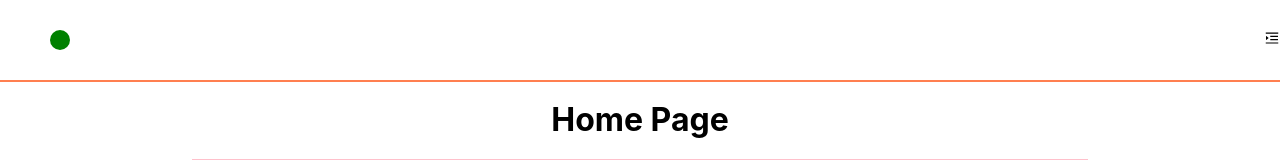
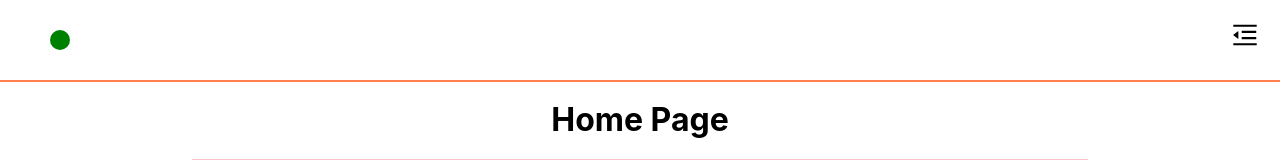
Before and after one commit to diegolb55/NextJS_IOSwidget, a Next.js app: page / in a window 1280 px wide. Shown: the top 160 px of the page. Built offline with nearby package versions, Linux system fonts and the light colour scheme.

Commit message:
added navbar

```diff
--- /dev/null
+++ b/components/NavBar.js
@@ -0,0 +1,103 @@
+import {motion} from 'framer-motion'
+import { useState, useEffect } from 'react'
+
+import {AiOutlineMenuUnfold} from 'react-icons/ai'
+import {AiOutlineMenuFold} from 'react-icons/ai'
+
+
+const MenuBar = () => {
+
+  const [openMenu, setOpenMenu] = useState(false)
+
+
+  useEffect(()=>{
+    console.log(openMenu)
+  }, [openMenu])
+
+
+  const menuVariants = {
+    open:{
+      right: 0,
+      position: "fixed"
+    },
+    closed:{
+      position: "absolute",
+      right: "-70vw",
+    }
+  }
+  const burgerVariants = {
+    open:{
+      left: 20
+    },
+    closed:{
+
+      left: -50
+    }
+  }
+
+  return (
+    <motion.div
+      style={{
+        background: "coral",
+        height: "100vh",
+        width: "70vw",
+        top: 0,
+
+      }}
+      variants={menuVariants}
+      animate={openMenu ? "open" : "closed"}
+      transition={{ type: "tween", stiffness: 10 }}
+
+    >
+
+      <motion.div
+        style={{
+          position: "absolute",
+          // border:"2px solid blue",
+          width:"fit-content",
+          fontSize: 30,
+          marginTop:20,
+        }}
+        variants={burgerVariants}
+        animate={openMenu ? "open":"closed"}
+      >
+
+        {openMenu ?
+          <AiOutlineMenuUnfold onClick={ ()=> setOpenMenu(openMenu => !openMenu) }/>
+          :
+          <AiOutlineMenuFold onClick={ ()=> setOpenMenu(openMenu => !openMenu) }/>
+        }
+
+      </motion.div>
+      <div></div>
+
+    </motion.div>
+  )
+}
+
+export default function NavBar({openNav}){
+
+    const navVariants = {
+        open:{top: 0},
+        closed:{top: "-20%"}
+    }
+
+    return (
+      <motion.div
+        style={{
+          position:"fixed",
+          zIndex:10,
+          padding:"30px 0",
+        }}
+        className="header"
+        variants={navVariants}
+        animate={openNav ? "open" : "closed"}
+
+      >
+        <div style={{borderRadius:"100%", height: 20, width:20, background:"green", marginLeft:50}}></div>
+
+        <MenuBar />
+
+      </motion.div>
+    )
+}
--- a/pages/index.js
+++ b/pages/index.js
@@ -4,10 +4,8 @@ import styles from '../styles/Home.module.css'
 import Horario from './Horario'
 import Localizacion from './Localizacion'
 import { useState, useEffect} from 'react'
-import {motion} from 'framer-motion'
 
-import {AiOutlineMenuUnfold} from 'react-icons/ai'
-import {AiOutlineMenuFold} from 'react-icons/ai'
+import NavBar from '../components/NavBar'
 
 
 export default function Home() {
@@ -19,10 +17,7 @@ export default function Home() {
   }
 
 
-  const navVariants = {
-    open:{top: 0},
-    closed:{top: "-20%"}
-  }
+
 
 
 
@@ -30,20 +25,7 @@ export default function Home() {
   return (
     <div className="container">
 
-      <motion.div
-        style={{
-          position:"fixed",
-          zIndex:10,
-          padding:"30px 0",
-        }}
-        className="header"
-        variants={navVariants}
-        animate={openNav ? "open" : "closed"}
-
-      >
-        <div style={{borderRadius:"100%", height: 20, width:20, background:"green", marginLeft:50}}></div>
-        {openNav ? <AiOutlineMenuUnfold/> : <AiOutlineMenuFold/>}
-      </motion.div>
+      <NavBar openNav={openNav}/>
 
       <h1 style={{margin: "100px 0 0", textAlign:"center"}}>Home Page</h1>
 
```
